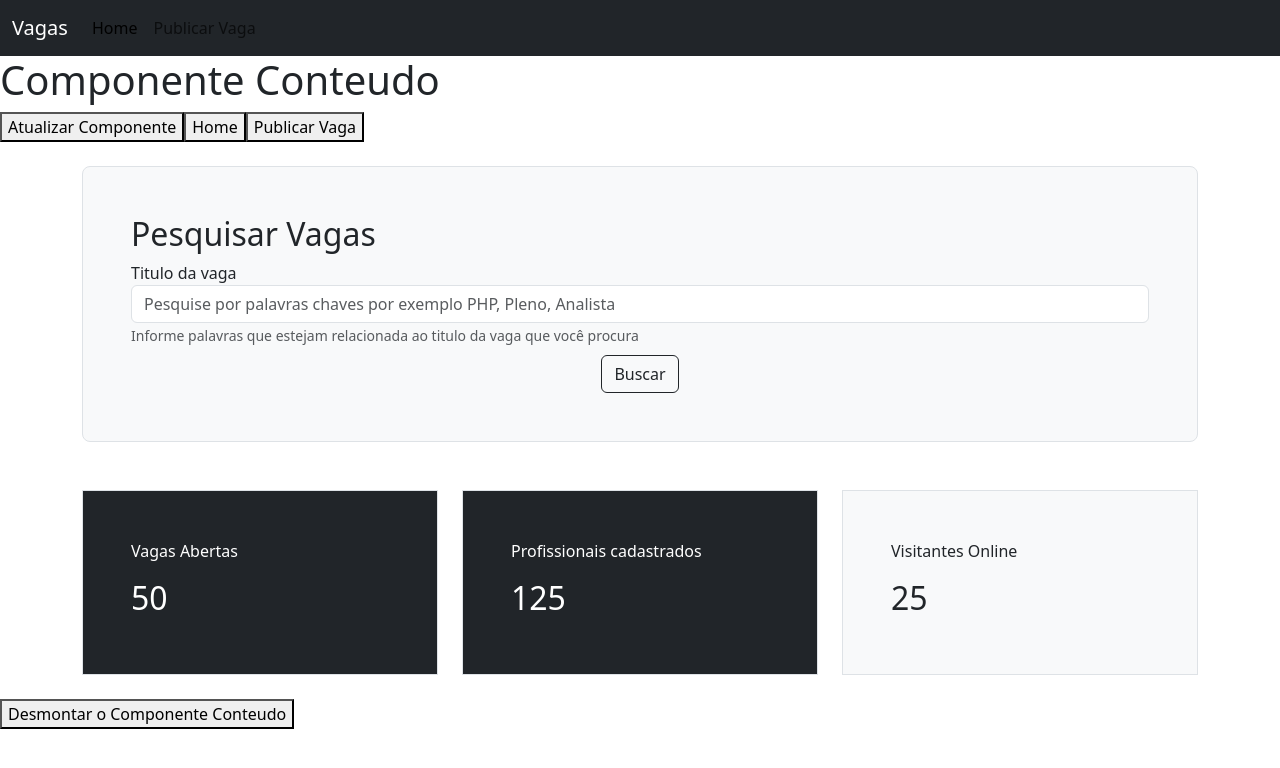
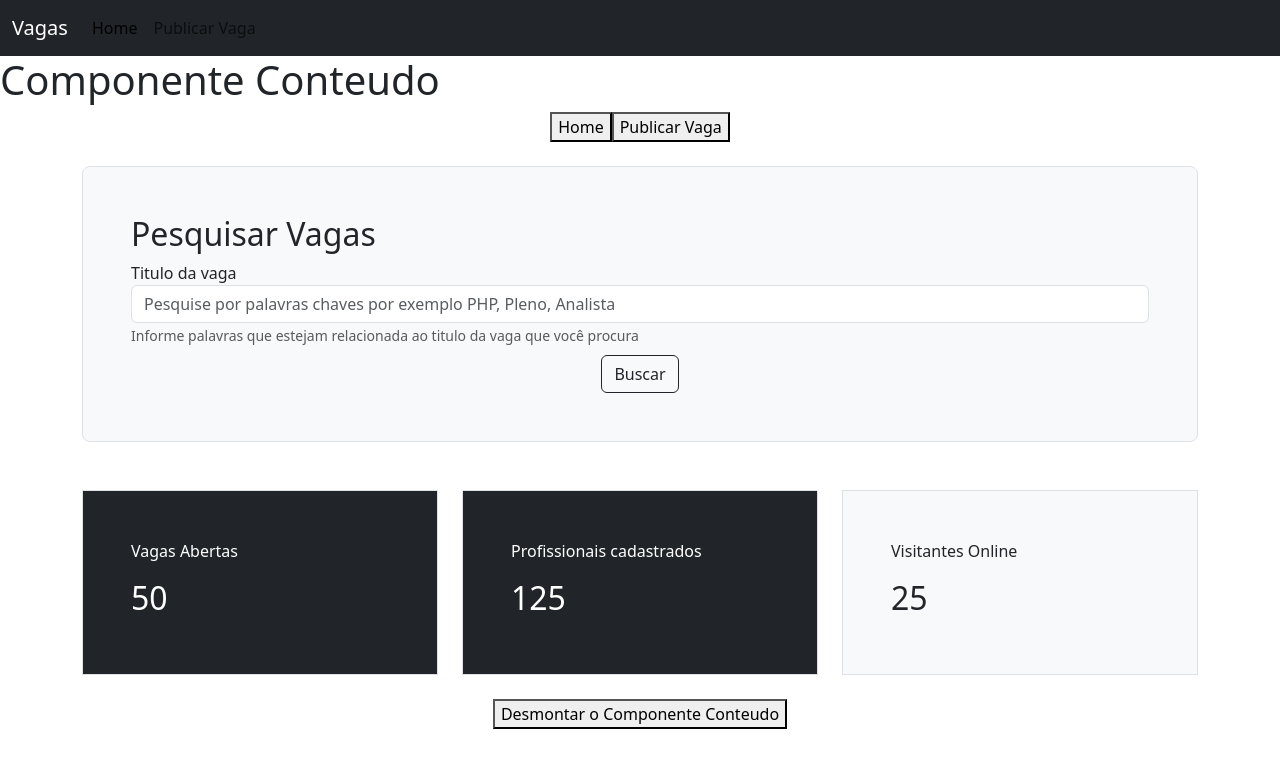
Before and after one commit to ProgramadorVictor/vagas-front, a Vue app: page / in a window 1280 px wide. Shown: the top 768 px of the page. Built offline with nearby package versions, Linux system fonts and the light colour scheme.

Commit message:
style: dando estilo para botoes em app e conteudo

```diff
--- a/src/App.vue
+++ b/src/App.vue
@@ -11,7 +11,7 @@
     <conteudo-kebab-case/>
   -->
   <ConteudoComponent v-if="visiblidade"/>
-  <button @click="desmontarComponente">Desmontar o Componente Conteudo</button>
+  <button @click="desmontarComponente" style="margin: 0 auto; display: block;">Desmontar o Componente Conteudo</button>
   <!-- <h1>Componente App</h1>
   <p>App: {{ $style }}</p> -->
 </template>
--- a/src/components/layouts/ConteudoComponent.vue
+++ b/src/components/layouts/ConteudoComponent.vue
@@ -1,11 +1,13 @@
 <template>
     <div>
         <h1>{{titulo}}</h1>
-        <button @click="atualizarComponente">Atualizar Componente</button>
+        <!-- <button @click="atualizarComponente">Atualizar Componente</button> -->
 
         <!-- Renderizando de modo dinamico um componente com a tag 'component' do vue. -->
-        <button @click="conteudo = 'HomeKey'">Home</button>
-        <button @click="conteudo = 'PublicarVaga'">Publicar Vaga</button>
+        <div style="display: flex; justify-content: center;">
+            <button @click="conteudo = 'HomeKey'" >Home</button>
+            <button @click="conteudo = 'PublicarVaga'">Publicar Vaga</button>
+        </div>
 
         <!-- <component :is="conteudo"/> O componente carregado vai ser o valor de 'conteudo' dentro da propriedade data -->
         <!-- QUANDO NÃO UTILIZADO <keep-alive>. O componente é desmontado e criado entrando no lifecycle unmounted e mounted. -->
```
